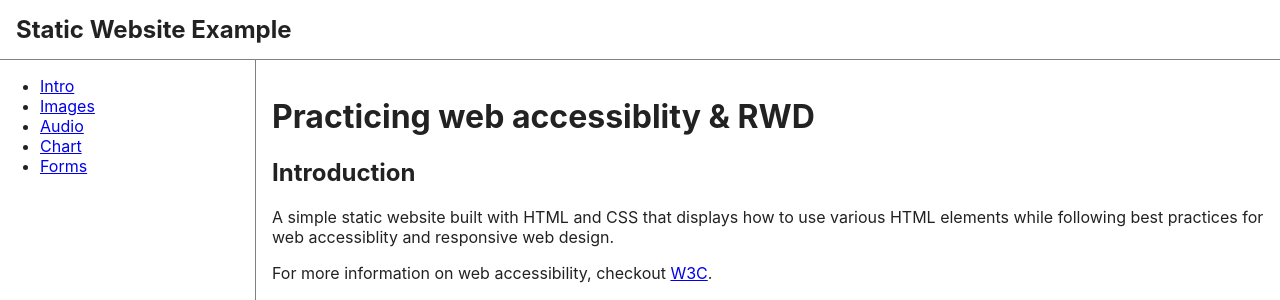
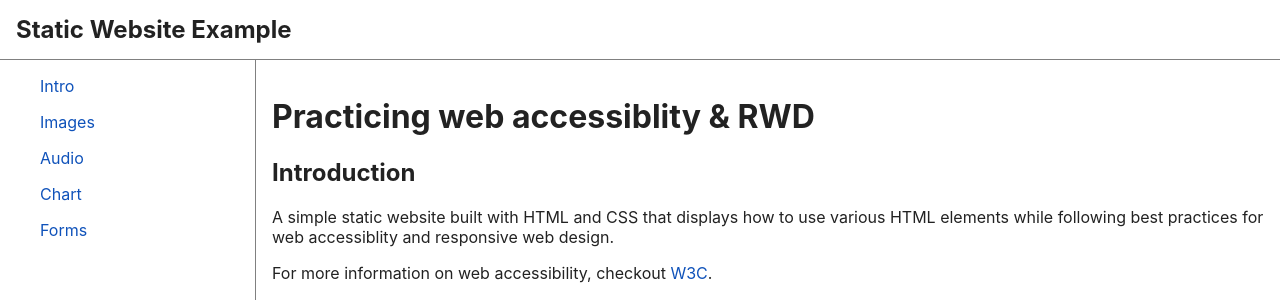
Before and after one commit to braydenk/simple-sites, a plain HTML site: page index.html in a window 1280 px wide. Shown: the top 300 px of the page. Drawn offline with Linux system fonts and the light colour scheme.

Commit message:
links styling

```diff
--- a/index.html
+++ b/index.html
@@ -13,13 +13,23 @@
         <h1>Static Website Example</h1>
       </header>
       <aside class="page-sidebar">
-        <nav>
-          <ul>
-            <li><a href="#intro">Intro</a></li>
-            <li><a href="#images">Images</a></li>
-            <li><a href="#audio">Audio</a></li>
-            <li><a href="#chart">Chart</a></li>
-            <li><a href="#forms">Forms</a></li>
+        <nav class="sidebar-nav">
+          <ul class="nav-list">
+            <li class="nav-list-item">
+              <a class="nav-link" href="#intro">Intro</a>
+            </li>
+            <li class="nav-list-item">
+              <a class="nav-link" href="#images">Images</a>
+            </li>
+            <li class="nav-list-item">
+              <a class="nav-link" href="#audio">Audio</a>
+            </li>
+            <li class="nav-list-item">
+              <a class="nav-link" href="#chart">Chart</a>
+            </li>
+            <li class="nav-list-item">
+              <a class="nav-link" href="#forms">Forms</a>
+            </li>
           </ul>
         </nav>
       </aside>
--- a/styles.css
+++ b/styles.css
@@ -14,6 +14,19 @@ img {
   display: block;
   width: 50%;
   height: 100%;
+}
+
+a {
+  text-decoration: none;
+  color: #0F52BA;
+}
+
+a:hover {
+  text-decoration: underline;
+}
+
+ul>li {
+  list-style: none;
 }
 
 .page-wrapper {
@@ -36,6 +49,10 @@ img {
   padding: 1rem;
 }
 
+.nav-list-item {
+  margin-bottom: 1rem;
+}
+
 .page-sidebar {
   grid-area: aside;
   border-right: 1px solid gray;
```
